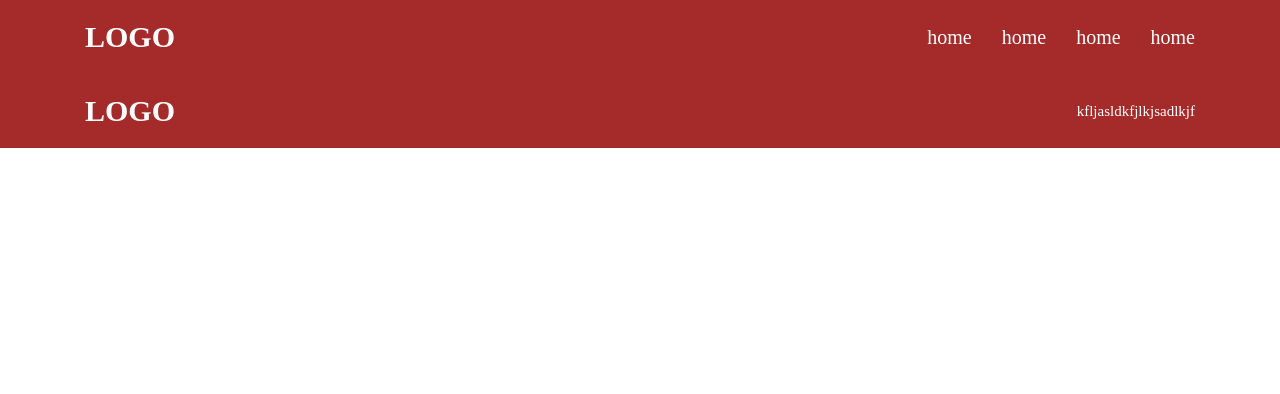
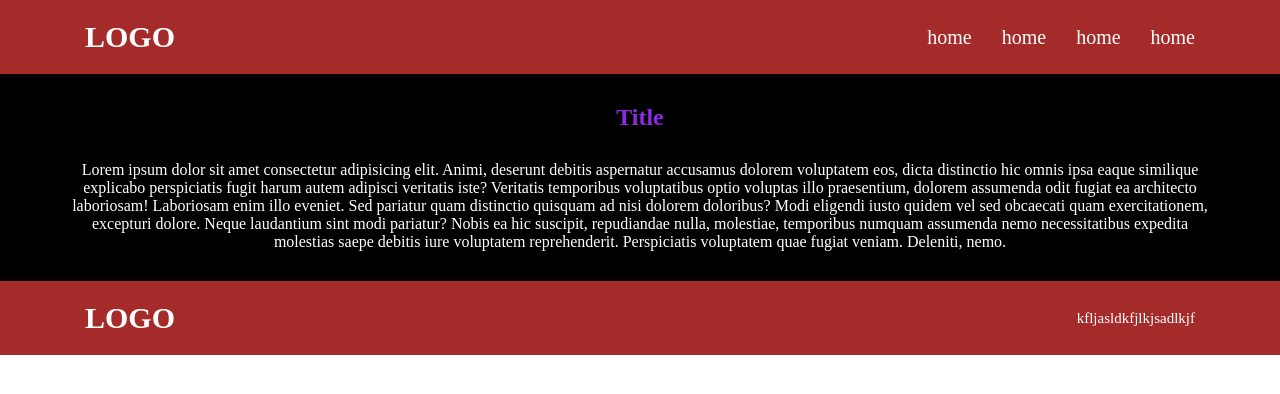
Before and after one commit to Abror21-2/yak1000, a plain HTML site: page index.html in a window 1280 px wide. Drawn offline with Linux system fonts and the light colour scheme.

Commit message:
finnished

```diff
--- a/css/style.css
+++ b/css/style.css
@@ -53,3 +53,21 @@ a{
     font-size: 15px;
     color: white;
 }
+
+.title{
+    text-align: center;
+    color: blueviolet;
+    margin-bottom: 30px;
+}
+
+.dilshod{
+    background-color: black;
+    padding: 30px;
+}
+
+.dilshod-inner{
+    margin: 0 auto;
+    text-align: center;
+    max-width: 1140px;
+    color: white;
+}
--- a/index.html
+++ b/index.html
@@ -1,5 +1,6 @@
 <!DOCTYPE html>
 <html lang="en">
+
 <head>
     <meta charset="UTF-8">
     <meta http-equiv="X-UA-Compatible" content="IE=edge">
@@ -7,6 +8,7 @@
     <title>Document</title>
     <link rel="stylesheet" href="css/style.css">
 </head>
+
 <body>
 
     <header class="header">
@@ -22,7 +24,8 @@
                     </li>
                     <li class="nav__item">
                         <a href="#!" class="nav__link">home</a>
-                    </li><li class="nav__item">
+                    </li>
+                    <li class="nav__item">
                         <a href="#!" class="nav__link">home</a>
                     </li>
                 </ul>
@@ -31,6 +34,14 @@
     </header>
 
     <main>
+        <section>
+                <div class="dilshod">
+                    <h2 class="title">Title</h2>
+                    <p class="dilshod-inner">Lorem ipsum dolor sit amet consectetur adipisicing elit. Animi, deserunt debitis aspernatur accusamus dolorem voluptatem eos, dicta distinctio hic omnis ipsa eaque similique explicabo perspiciatis fugit harum autem adipisci veritatis iste? Veritatis temporibus voluptatibus optio voluptas illo praesentium, dolorem assumenda odit fugiat ea architecto laboriosam! Laboriosam enim illo eveniet. Sed pariatur quam distinctio quisquam ad nisi dolorem doloribus? Modi eligendi iusto quidem vel sed obcaecati quam exercitationem, excepturi dolore. Neque laudantium sint modi pariatur? Nobis ea hic suscipit, repudiandae nulla, molestiae, temporibus numquam assumenda nemo necessitatibus expedita molestias saepe debitis iure voluptatem reprehenderit. Perspiciatis voluptatem quae fugiat veniam. Deleniti, nemo.</p>
+                </div>
+
+        </section>
+
 
     </main>
 
@@ -45,4 +56,5 @@
     </footer>
 
 </body>
+
 </html>
```
